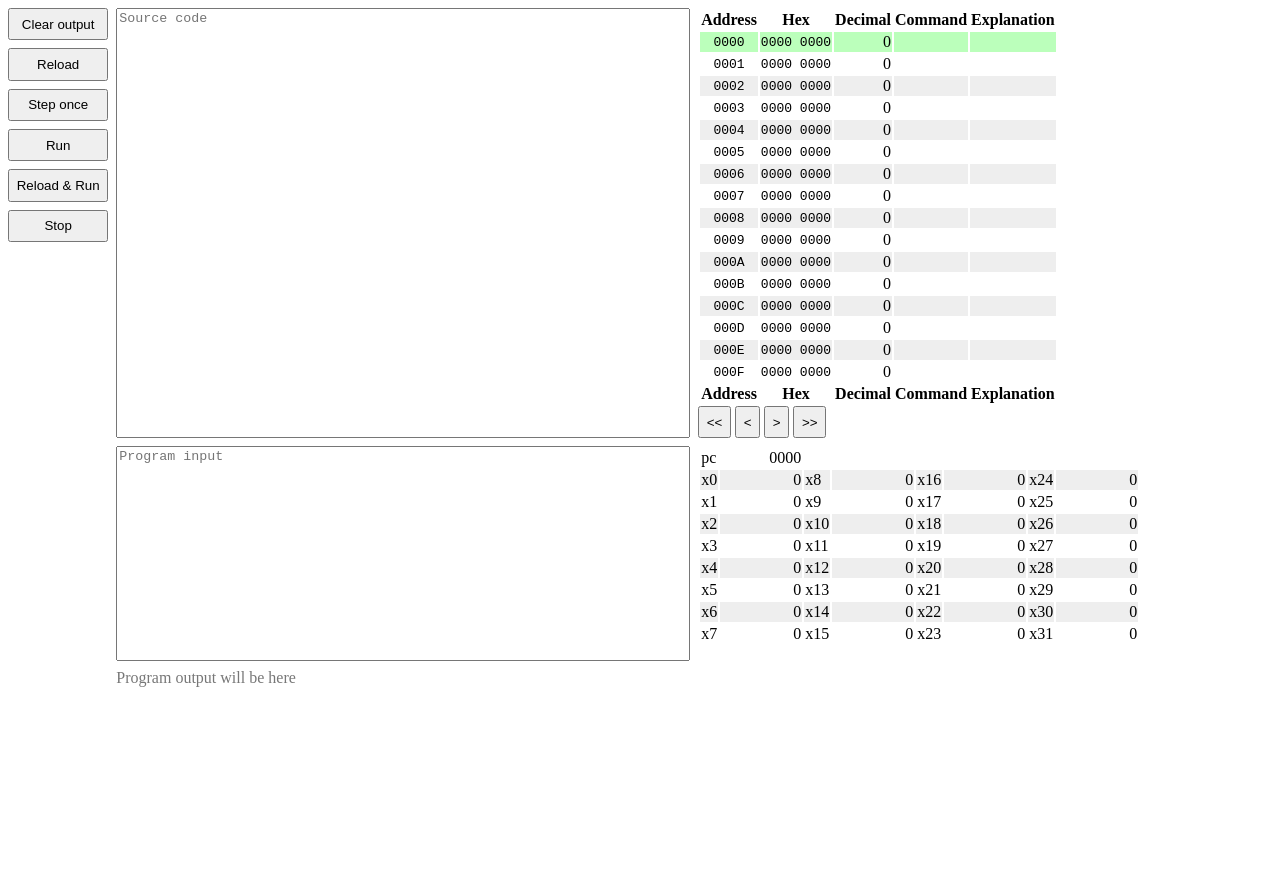
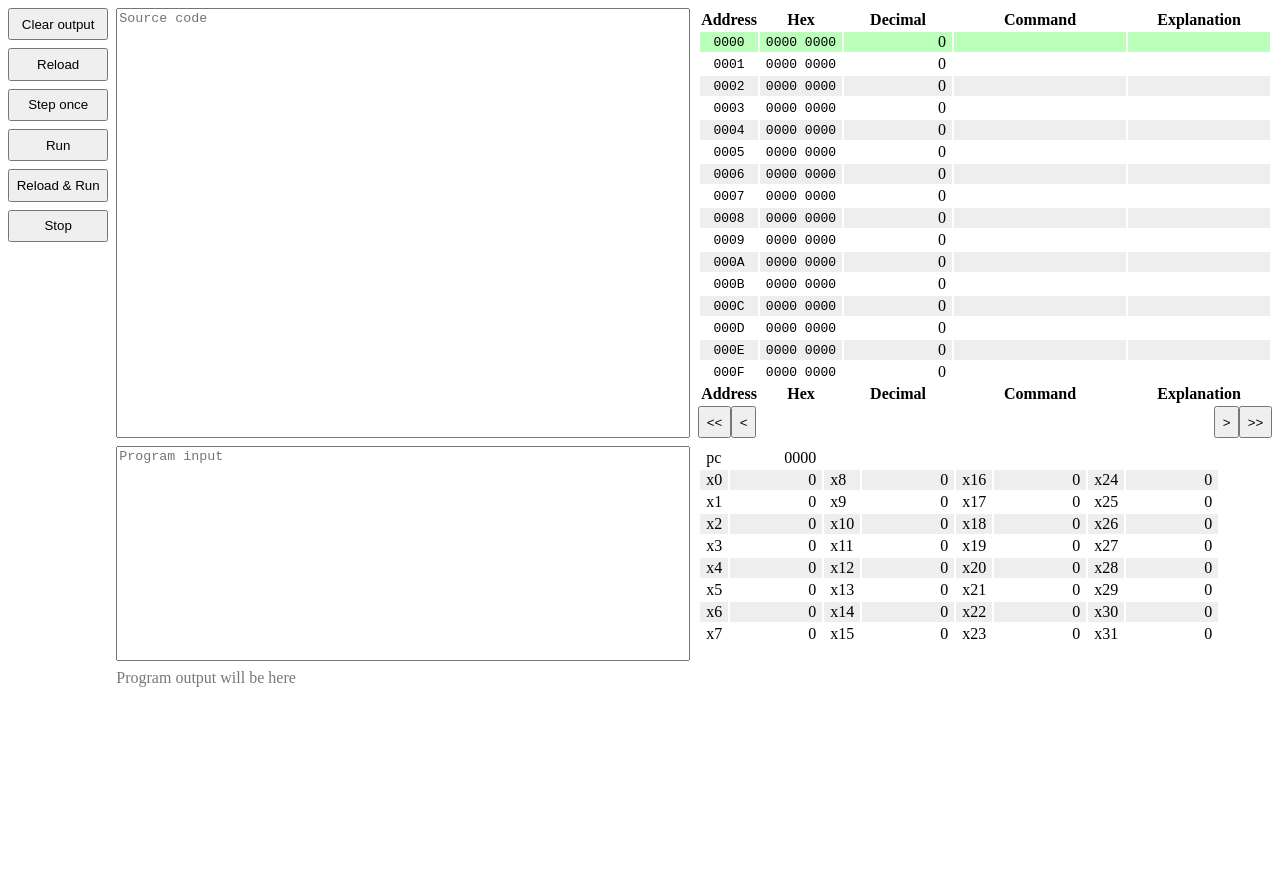
Before and after one commit to asurkis/risc-emulator, a plain HTML site: page index.html in a window 1280 px wide. Drawn offline with Linux system fonts and the light colour scheme.

Commit message:
Add page table formatting

```diff
--- a/index.html
+++ b/index.html
@@ -37,6 +37,7 @@
 
       <button onclick="firstPage()">&lt;&lt;</button>
       <button onclick="previousPage()">&lt;</button>
+      <div></div>
       <button onclick="nextPage()">&gt;</button>
       <button onclick="lastPage()">&gt;&gt;</button>
     </div>
--- a/main.js
+++ b/main.js
@@ -30,7 +30,7 @@ function clearOutput() {
 }
 
 function getReg(addr) {
-  return addr == 0 ? 0 : state.registers[addr];
+  return addr === 0 ? 0 : state.registers[addr];
 }
 
 function setReg(addr, val) {
@@ -47,13 +47,14 @@ function getHex(val, digits) {
   }
   let result = '';
   const mod = hex.length % 4;
-  if (mod != 0) {
-    result += ' ' + hex.slice(0, mod);
+  const sep = '&nbsp;';
+  if (mod !== 0) {
+    result += sep + hex.slice(0, mod);
   }
   for (i = mod; i < hex.length; i += 4) {
-    result += ' ' + hex.slice(i, i + 4);
+    result += sep + hex.slice(i, i + 4);
   }
-  return result;
+  return result.slice(sep.length);
 }
 
 function updateMemoryTable() {
@@ -61,11 +62,11 @@ function updateMemoryTable() {
     const addr = i + tableShift;
     const val = getMem(addr);
     const row = tablePage[i];
-    row.address.innerText = getHex(addr, 4);
-    row.hex.innerText = getHex(val, 8);
+    row.address.innerHTML = getHex(addr, 4);
+    row.hex.innerHTML = getHex(val, 8);
     row.decimal.innerText = '' + val;
 
-    if (addr == state.programCounter) {
+    if (addr === state.programCounter) {
       row.tr.style.backgroundColor = '#bfb';
     } else {
       row.tr.style.backgroundColor = '';
@@ -114,14 +115,14 @@ const arithmetics = {
   rem: (a, b) => a % b,
   // remu: (a, b) => a + b,
   // lt: (a, b) => a < b ? 1 : 0,
-  sne: (a, b) => a != b ? 1 : 0,
-  seq: (a, b) => a == b ? 1 : 0,
+  sne: (a, b) => a !== b ? 1 : 0,
+  seq: (a, b) => a === b ? 1 : 0,
   sge: (a, b) => a >= b ? 1 : 0,
 };
 
 const branching = {
-  eq: (a, b) => a == b,
-  ne: (a, b) => a != b,
+  eq: (a, b) => a === b,
+  ne: (a, b) => a !== b,
   lt: (a, b) => a < b,
   // ltu: (a, b) => { },
   ge: (a, b) => a >= b,
@@ -183,7 +184,7 @@ function updateRegisters() {
 }
 
 function encodeCommand(op, args) {
-  if (op == 'data') {
+  if (op === 'data') {
     return args[0];
   }
 
@@ -391,7 +392,7 @@ function decodeCommand(code) {
     case 0b1101111: // jal
       return {
         op: `jal x${rd}, ${immus}`,
-        desc: (rd == 0 ? '' : `x${rd} := pc; `) + describeAssignment('pc', textAddi('pc', immus)),
+        desc: (rd === 0 ? '' : `x${rd} := pc; `) + describeAssignment('pc', textAddi('pc', immus)),
         eval: () => {
           setReg(rd, state.programCounter);
           shiftPC(immus);
@@ -403,7 +404,7 @@ function decodeCommand(code) {
       }
       return {
         op: `jalr x${rd}, x${rs1}, ${immis}`,
-        desc: (rd == 0 ? '' : `x${rd} := pc; `) + describeAssignment('pc', textAddi(rs1, immis)),
+        desc: (rd === 0 ? '' : `x${rd} := pc; `) + describeAssignment('pc', textAddi(rs1, immis)),
         eval: () => {
           const a = getReg(rs1);
           setReg(rd, state.programCounter);
@@ -560,18 +561,18 @@ function reloadProgram() {
         continue;
       }
 
-      if (type == 'empty') {
+      if (type === 'empty') {
         matchedOnce = true;
         break;
       }
 
-      if (type == 'label') {
+      if (type === 'label') {
         matchedOnce = true;
         labels[match[1]] = program.length;
         break;
       }
 
-      if (type == 'data') {
+      if (type === 'data') {
         matchedOnce = true;
         const val = +match[1];
         const n = +match[2];
@@ -595,7 +596,7 @@ function reloadProgram() {
         case 'I': program.push([match[1], [+match[2], +match[3], +match[4]]]); break;
         case 'S': program.push([match[1], [+match[2], +match[3], +match[4]]]); break;
         case 'U':
-          if (match[1] == 'li') {
+          if (match[1] === 'li') {
             const imm = +match[3];
             if (-2048 <= imm && imm < 2048) {
               program.push(['addi', [+match[2], 0, imm]]);
@@ -631,7 +632,7 @@ function reloadProgram() {
             rd: match[2],
             label: match[3]
           });
-          if (match[1] == 'li') {
+          if (match[1] === 'li') {
             program.push({});
           }
           program.push({});
@@ -651,7 +652,7 @@ function reloadProgram() {
       errors.push(`Unknown label '${lj.label}' at line ${lj.lineId}`);
       continue;
     }
-    if (lj.op == 'li') {
+    if (lj.op === 'li') {
       const imm = labels[lj.label];
       program[lj.pos + 0] = ['lui', [lj.rd, (imm >> 12) & 0xFFFFF]];
       program[lj.pos + 1] = ['addi', [lj.rd, lj.rd, imm & 0xFFF]];
@@ -670,7 +671,7 @@ function reloadProgram() {
     program[lb.pos] = [lb.op, [lb.rs1, lb.rs2, diff]];
   }
 
-  if (errors.length == 0) {
+  if (errors.length === 0) {
     for (const pos in program) {
       setMem(pos, encodeCommand(program[pos][0], program[pos][1]));
     }
--- a/stylesheet.css
+++ b/stylesheet.css
@@ -47,6 +47,33 @@ textarea {
   text-align: right;
 }
 
+td {
+  padding-left: 6px;
+  padding-right: 6px;
+}
+
+#memoryTable {
+  display: grid;
+  grid-template: 1fr auto / auto auto 1fr auto auto;
+}
+
+#memoryTable table {
+  grid-column: 1/6;
+  table-layout: fixed;
+}
+
+#memoryTable table tr {
+  width: 100%;
+}
+
+#memoryTable table td:nth-child(3) {
+  width: 6rem;
+}
+
+#memoryTable table td:nth-child(4) {
+  width: 10rem;
+}
+
 #memoryTableBody tr:nth-child(odd) {
   background-color: #eee;
 }
@@ -55,6 +82,7 @@ textarea {
 #memoryTableBody td:nth-child(2) {
   font-family: monospace;
   text-align: center;
+  width: 1%;
 }
 
 #memoryTableBody td:nth-child(3) {
```
